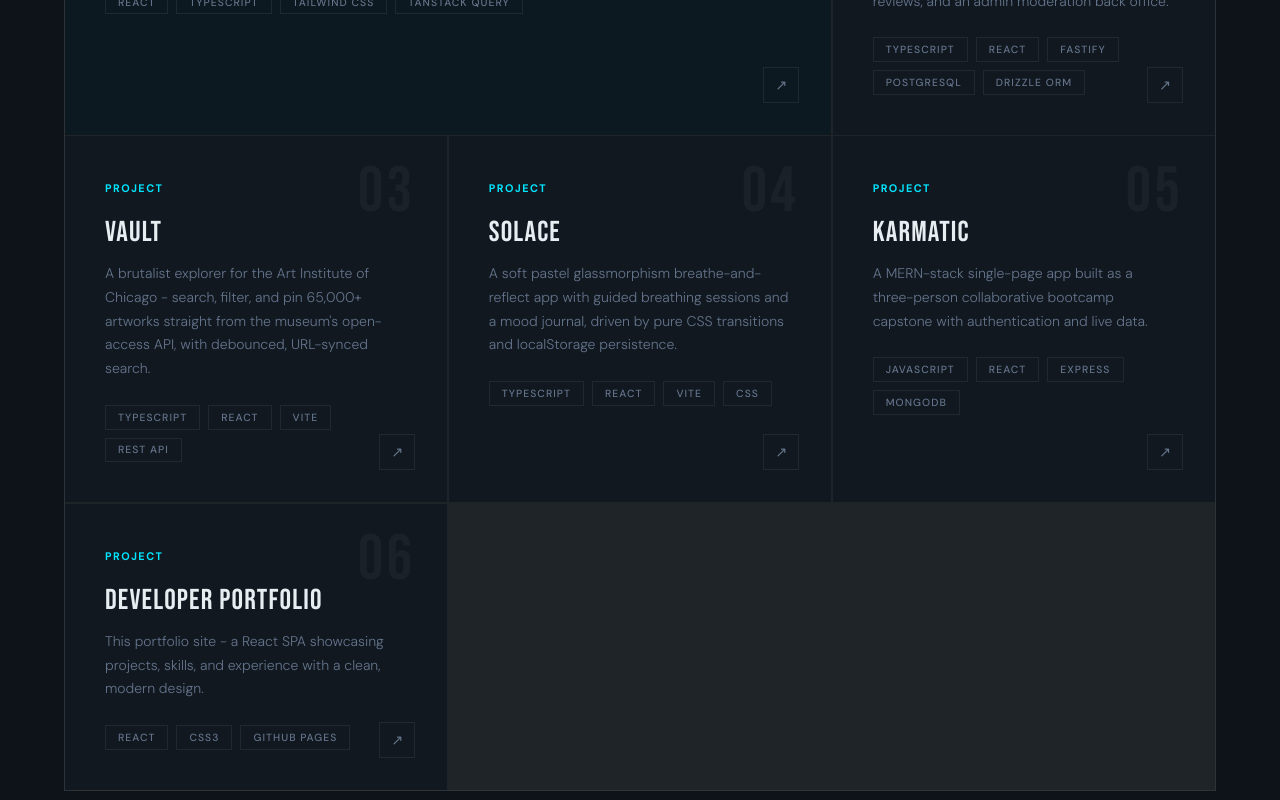
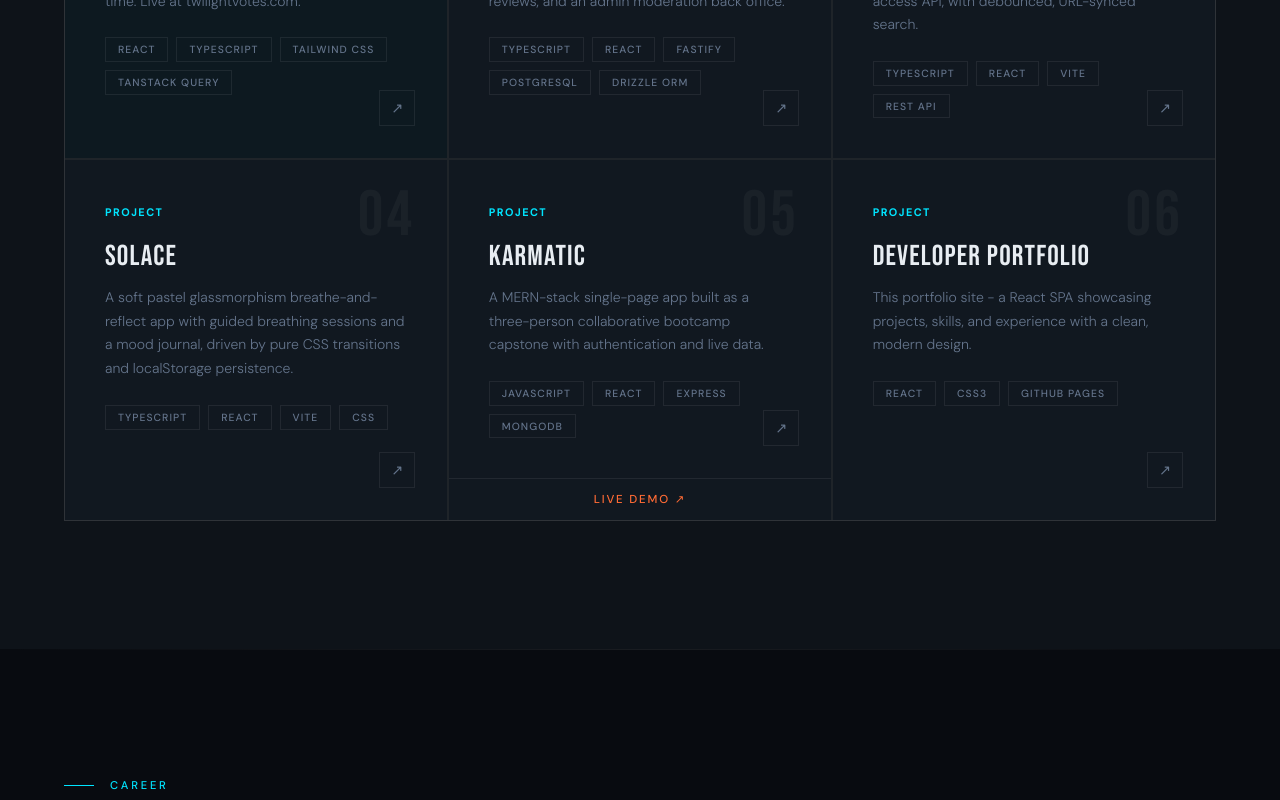
Before and after one commit to cycoconutz/new-portfolio, a React (Create React App) app: page / in a window 1280 px wide. Shown: the part 2320-3120 px from the top of the page. Built offline with nearby package versions, Linux system fonts and the light colour scheme.

Commit message:
Add Karmatic live demo link

```diff
--- a/src/App.js
+++ b/src/App.js
@@ -409,6 +409,35 @@ const styles = `
     border-color: var(--accent);
     color: var(--bg);
   }
+  .project-shell {
+    display: flex;
+    flex-direction: column;
+    min-width: 0;
+  }
+  .project-shell .project-card {
+    flex: 1;
+  }
+  .project-live {
+    display: flex;
+    align-items: center;
+    justify-content: center;
+    gap: 0.4rem;
+    padding: 0.8rem 2rem;
+    border-top: 1px solid var(--border);
+    font-size: 0.72rem;
+    font-weight: 500;
+    letter-spacing: 0.16em;
+    text-transform: uppercase;
+    color: var(--accent2);
+    background: var(--card);
+    text-decoration: none;
+    cursor: pointer;
+    transition: background 0.2s, color 0.2s;
+  }
+  .project-live:hover {
+    background: #0d1920;
+    color: var(--accent);
+  }
 
   /* Experience */
   .experience-list { max-width: 800px; }
@@ -614,6 +643,7 @@ const projects = [
     desc: "A MERN-stack single-page app built as a three-person collaborative bootcamp capstone with authentication and live data.",
     tech: ["JavaScript", "React", "Express", "MongoDB"],
     link: "https://github.com/cycoconutz/Karmatic",
+    live: "https://karmatic.onrender.com/",
   },
   {
     id: "06",
@@ -806,8 +836,8 @@ export default function Portfolio() {
         <h2 className="section-title reveal">Selected Projects</h2>
         <div className="projects-grid reveal">
           {projects.map((p) => (
+            <div className="project-shell" key={p.id}>
               <a
-              key={p.id}
                 href={p.link}
                 target="_blank"
                 rel="noopener noreferrer"
@@ -826,6 +856,17 @@ export default function Portfolio() {
                 </div>
                 <div className="project-link-icon">↗</div>
               </a>
+              {p.live && (
+                <a
+                  href={p.live}
+                  target="_blank"
+                  rel="noopener noreferrer"
+                  className="project-live"
+                >
+                  Live demo ↗
+                </a>
+              )}
+            </div>
           ))}
         </div>
       </section>
```
Lines whose indentation alone changed are shown as unchanged.
